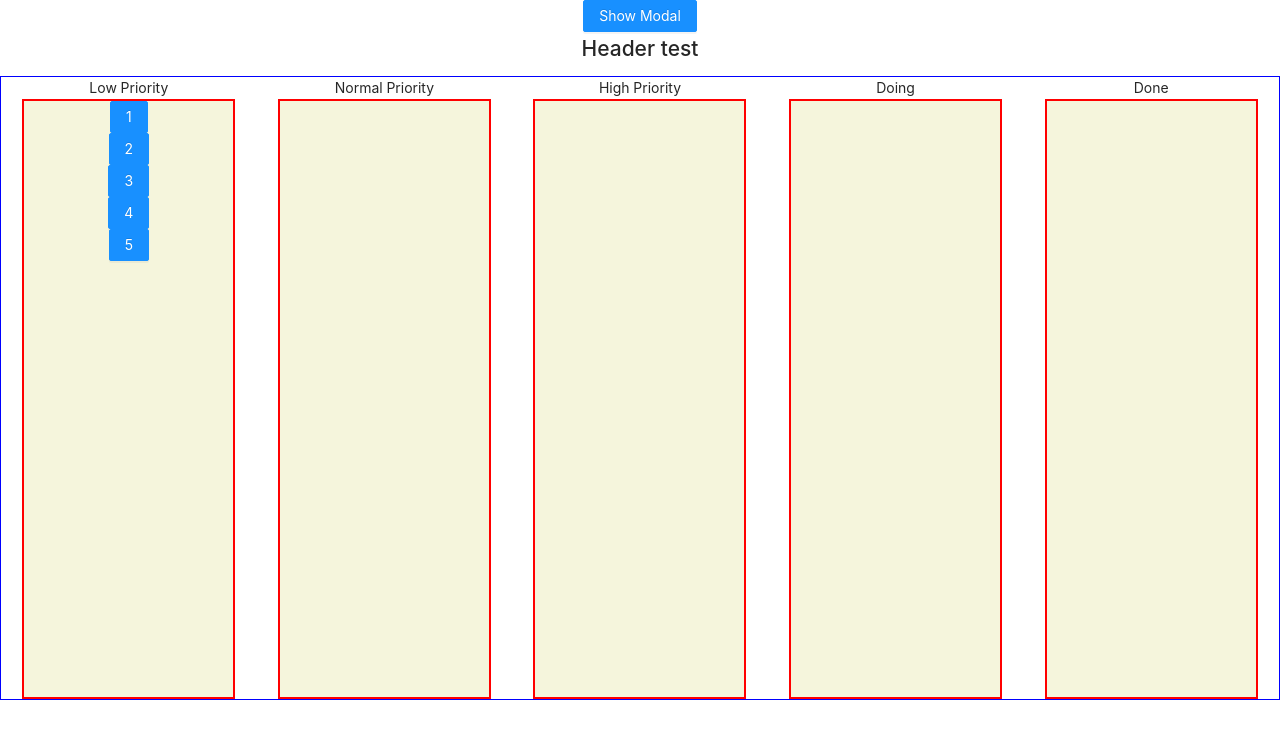
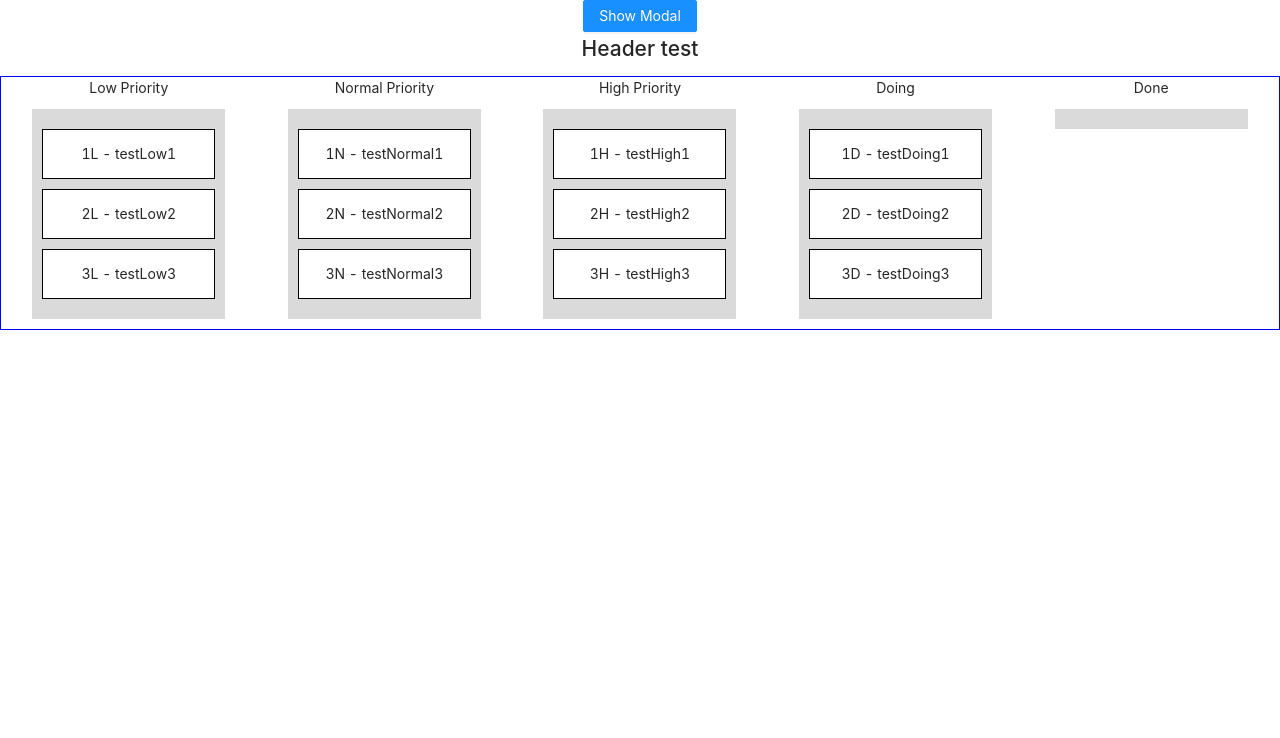
Before and after one commit to lehoangchibach/TaskPriority_FE, a React (Create React App) app: page / in a window 1280 px wide. Shown: the top 738 px of the page. Built offline with nearby package versions, Linux system fonts and the light colour scheme.

Commit message:
stage 1: form and DnD

```diff
--- a/package.json
+++ b/package.json
@@ -5,6 +5,8 @@
   "dependencies": {
     "@ant-design/pro-form": "^1.70.1",
     "@dnd-kit/core": "^6.0.5",
+    "@dnd-kit/sortable": "^7.0.1",
+    "@dnd-kit/utilities": "^3.2.0",
     "@testing-library/jest-dom": "^5.16.4",
     "@testing-library/react": "^13.3.0",
     "@testing-library/user-event": "^13.5.0",
--- a/src/App.js
+++ b/src/App.js
@@ -3,6 +3,7 @@ import { Button } from 'antd';
 import './App.css';
 import Detail from "./components/Detail";
 import TasksView from './components/TasksView';
+import { DndContext } from '@dnd-kit/core';
 
 const App = () => {
   const [isVisible, setIsvisible] = useState(false);
@@ -11,10 +12,12 @@ const App = () => {
   }
   return (
     <div className="App">
-      <Button type="primary" onClick={openDetail}>Show Modal</Button>
-      <Detail isVisible={isVisible} setIsvisible={setIsvisible} />
-      <h2>Header test</h2>
-      <TasksView />
+      <DndContext>
+        <Button type="primary" onClick={openDetail}>Show Modal</Button>
+        <Detail isVisible={isVisible} setIsvisible={setIsvisible} />
+        <h2>Header test</h2>
+        <TasksView />
+      </DndContext>
     </div>
   )
 };
--- a/src/components/PriorityTab.js
+++ b/src/components/PriorityTab.js
@@ -1,26 +1,35 @@
+import React from "react";
 import { useDroppable } from "@dnd-kit/core";
-const PriorityTab = (props) => {
-    const { isOver, setNodeRef } = useDroppable({
-        id: props.id,
+import { SortableContext, verticalListSortingStrategy } from "@dnd-kit/sortable";
+import TaskTag from "./TaskTag";
+
+const containerStyle = {
+    background: "#dadada",
+    padding: 10,
+    margin: 10,
+    flex: 1
+};
+
+const Container = (props) => {
+    const { id, items } = props;
+
+    const { setNodeRef } = useDroppable({
+        id
     });
 
-    const style = {
-        color: isOver ? 'green' : 'gray',
-        // opacity: isOver ? 1 : 0.5,
-        border: '2px solid red',
-        height: '100%',
-        minHeight: '600px',
-        width: '100%',
-        backgroundColor: 'beige'
-
-    };
-
-
     return (
-        <div
-            ref={setNodeRef} style={style}>
-            {props.children}
-        </div>
+        <SortableContext
+            id={id}
+            items={items}
+            strategy={verticalListSortingStrategy}
+        >
+            <div ref={setNodeRef} style={containerStyle}>
+                {/* {console.log(items)} */}
+                {items.map((item) => (
+                    item ? <TaskTag key={item.id} id={item.id} value={item.value} /> : null
+                ))}
+            </div>
+        </SortableContext>
     );
 }
-export default PriorityTab;
+export default Container;
--- a/src/components/TaskTag.js
+++ b/src/components/TaskTag.js
@@ -1,28 +1,41 @@
-import { useDraggable } from '@dnd-kit/core'
-import { CSS } from '@dnd-kit/utilities';
-import { Button } from 'antd';
+import React from "react";
+import { useSortable } from "@dnd-kit/sortable";
+import { CSS } from "@dnd-kit/utilities";
 
-const TaskTag = (props) => {
-    const { attributes, listeners, setNodeRef, transform } = useDraggable({
-        id: props.id,
-    });
+export function Item(props) {
+    const { id, value } = props;
+
     const style = {
-        transform: CSS.Translate.toString(transform)
-    }
+        width: "100%",
+        height: 50,
+        display: "flex",
+        alignItems: "center",
+        justifyContent: "center",
+        border: "1px solid black",
+        margin: "10px 0",
+        background: "white"
+    };
 
-    const openDetail = () => { }
+    return <div style={style}>{id} - {value}</div>;
+}
+
+export default function TaskTag(props) {
+    const {
+        attributes,
+        listeners,
+        setNodeRef,
+        transform,
+        transition
+    } = useSortable({ id: props.id });
+
+    const style = {
+        transform: CSS.Transform.toString(transform),
+        transition
+    };
 
     return (
-        <div
-            ref={setNodeRef} style={style} {...listeners} {...attributes}>
-            <Button
-                type='primary'
-                onClick={openDetail}
-                style={{ opacity: 1 }}
-            >
-                {props.children}
-            </Button>
+        <div ref={setNodeRef} style={style} {...attributes} {...listeners}>
+            <Item id={props.id} value={props.value} />
         </div>
-    )
-};
-export default TaskTag;
+    );
+}
--- a/src/components/TasksView.js
+++ b/src/components/TasksView.js
@@ -1,35 +1,210 @@
-import { closestCenter, DndContext, DragOverlay } from '@dnd-kit/core';
 import { Col, Row } from 'antd';
-import { useState } from 'react';
 import TaskTag from './TaskTag';
 import PriorityTab from './PriorityTab';
-import { nanoid } from 'nanoid';
-import Item from 'antd/lib/list/Item';
+import React, { useState } from "react";
+import { DndContext, DragOverlay, closestCenter, } from "@dnd-kit/core";
+import { arrayMove } from "@dnd-kit/sortable";
+
+
 
 const TasksView = (props) => {
-    const [parent, setParent] = useState(null);
-    const [items] = useState(['1', '2', '3', '4', '5']);
+    const [items, setItems] = useState(
+        {
+            low: [
+                {
+                    id: '1L',
+                    value: 'testLow1'
+                },
+                {
+                    id: '2L',
+                    value: 'testLow2'
+                },
+                {
+                    id: '3L',
+                    value: 'testLow3'
+                }
+            ],
+            normal: [
+                {
+                    id: '1N',
+                    value: 'testNormal1'
+                },
+                {
+                    id: '2N',
+                    value: 'testNormal2'
+                },
+                {
+                    id: '3N',
+                    value: 'testNormal3'
+                }
+            ],
+            high: [
+                {
+                    id: '1H',
+                    value: 'testHigh1'
+                },
+                {
+                    id: '2H',
+                    value: 'testHigh2'
+                },
+                {
+                    id: '3H',
+                    value: 'testHigh3'
+                }
+            ],
+            doing: [
+                {
+                    id: '1D',
+                    value: 'testDoing1'
+                },
+                {
+                    id: '2D',
+                    value: 'testDoing2'
+                },
+                {
+                    id: '3D',
+                    value: 'testDoing3'
+                }
+            ],
+            done: []
+        }
+    );
+
+
     const [activeId, setActiveId] = useState(null);
 
-    function handleDragStart(event) {
-        setActiveId(event.active.id);
-    }
+    const defaultAnnouncements = {
+        onDragStart(id) {
+            console.log(`Picked up draggable item ${id}.`);
+        },
+        onDragOver(id, overId) {
+            if (overId) {
+                console.log(
+                    `Draggable item ${id} was moved over droppable area ${overId}.`
+                );
+                return;
+            }
 
-    function handleDragEnd() {
+            console.log(`Draggable item ${id} is no longer over a droppable area.`);
+        },
+        onDragEnd(id, overId) {
+            if (overId) {
+                console.log(
+                    `Draggable item ${id} was dropped over droppable area ${overId}`
+                );
+                return;
+            }
+
+            console.log(`Draggable item ${id} was dropped.`);
+        },
+        onDragCancel(id) {
+            console.log(`Dragging was cancelled. Draggable item ${id} was dropped.`);
+        }
+    };
+
+    const handleDragEnd = (event) => {
+        const { active, over } = event;
+        const { id } = active;
+        const { id: overId } = over;
+
+        const activeContainer = findContainer(id);
+        const overContainer = findContainer(overId);
+
+        if (
+            !activeContainer ||
+            !overContainer ||
+            activeContainer !== overContainer
+        ) {
+            return;
+        }
+
+        const activeIndex = items[activeContainer].map(item => item.id).indexOf(active.id);
+        const overIndex = items[overContainer].map(item => item.id).indexOf(overId);
+
+        if (activeIndex !== overIndex) {
+            setItems((items) => ({
+                ...items,
+                [overContainer]: arrayMove(items[overContainer], activeIndex, overIndex)
+            }));
+        }
+
         setActiveId(null);
     }
 
-    function handleDragEnd({ over }) {
-        setParent(over ? over.id : null);
+    const handleDragOver = (event) => {
+        const { active, over, draggingRect } = event;
+        const { id } = active;
+        const { id: overId } = over;
+
+        // Find the containers
+        const activeContainer = findContainer(id);
+        const overContainer = findContainer(overId);
+
+        if (
+            !activeContainer ||
+            !overContainer ||
+            activeContainer === overContainer
+        ) {
+
+            return;
+        }
+
+        setItems((prev) => {
+            const activeItems = prev[activeContainer];
+            const overItems = prev[overContainer];
+
+            // Find the indexes for the items
+            const activeIndex = activeItems.map(item => item.id).indexOf(id);
+            const overIndex = overItems.map(item => item.id).indexOf(overId);
+            let newIndex;
+            if (overId in prev) {
+                // We're at the root droppable of a container
+                newIndex = overItems.length + 1;
+            } else {
+                const isBelowLastItem =
+                    over &&
+                        overIndex === overItems.length - 1 &&
+                        draggingRect ? draggingRect.offsetTop : -Infinity > over.rect.offsetTop + over.rect.height;
+
+                const modifier = isBelowLastItem ? 1 : 0;
+
+                newIndex = overIndex >= 0 ? overIndex + modifier : overItems.length + 1;
+
+            }
+
+            return {
+                ...prev,
+                [activeContainer]: [
+                    ...prev[activeContainer].filter((item) => item.id !== active.id)
+                ],
+
+                [overContainer]: [
+                    ...prev[overContainer].slice(0, newIndex),
+                    items[activeContainer][activeIndex],
+                    ...prev[overContainer].slice(newIndex, prev[overContainer].length)
+                ]
+            };
+        });
+    }
+
+    const findContainer = (id) => {
+        if (id in items) {
+            return id;
+        }
+        return Object.keys(items).find(key => (items[key].map(item => item ? item.id : null)).includes(id))
+
+    }
+
+    const handleDragStart = (event) => {
+        const { active } = event;
+        const { id } = active;
+
+        setActiveId(id);
     }
 
 
-    const draggable = (
-        <TaskTag id={nanoid()} />
-    )
+    return (
 
-
-    return (
         <div
             style={{
                 margin: 'auto',
@@ -38,9 +213,11 @@ const TasksView = (props) => {
             }}
         >
             <DndContext
+                announcements={defaultAnnouncements}
+                collisionDetection={closestCenter}
+                onDragStart={handleDragStart}
+                onDragOver={handleDragOver}
                 onDragEnd={handleDragEnd}
-                onDragStart={handleDragStart}
-                closestCenter
             >
                 <Row
                     style={{
@@ -58,44 +235,26 @@ const TasksView = (props) => {
                         justifyContent: 'space-around',
                     }}
                 >
-
                     <Col span={4}>
-
-                        <PriorityTab id='low'>
-                            {/* {parent === 'low' ? draggable : 'Drop here'} */}
-                            {items.map(id =>
-                                <TaskTag key={id} id={id}>
-                                    {id}
-                                </TaskTag>
-                            )}
-                        </PriorityTab>
+                        <PriorityTab id="low" items={items.low} />
                     </Col>
                     <Col span={4}>
-                        <PriorityTab id='normal'>
-                            {/* {parent === "normal" ? draggable : 'Drop here'} */}
-                        </PriorityTab>
+                        <PriorityTab id="normal" items={items.normal} />
                     </Col>
                     <Col span={4}>
-                        <PriorityTab id='high'>
-                            {/* {parent === "high" ? draggable : 'Drop here'} */}
-                        </PriorityTab>
+                        <PriorityTab id="high" items={items.high} />
                     </Col>
                     <Col span={4}>
-                        <PriorityTab id='doing'>
-                            {/* {parent === "doing" ? draggable : 'Drop here'} */}
-                        </PriorityTab>
+                        <PriorityTab id="doing" items={items.doing} />
                     </Col>
                     <Col span={4}>
-                        <PriorityTab id='done'>
-                            {/* {parent === "done" ? draggable : 'Drop here'} */}
-                        </PriorityTab>
+                        <PriorityTab id="done" items={items.done} />
                     </Col>
+
                 </Row >
-                <DragOverlay>
-                    {activeId ? (
-                        <Item value={`Item ${activeId}`} />
-                    ) : null}
-                </DragOverlay>
+
+
+                <DragOverlay>{activeId ? <TaskTag id={activeId} /> : null}</DragOverlay>
             </DndContext>
         </div >
     )
```
Also changed, not shown: 2 other files (tests, documents, lock files or other folders).
